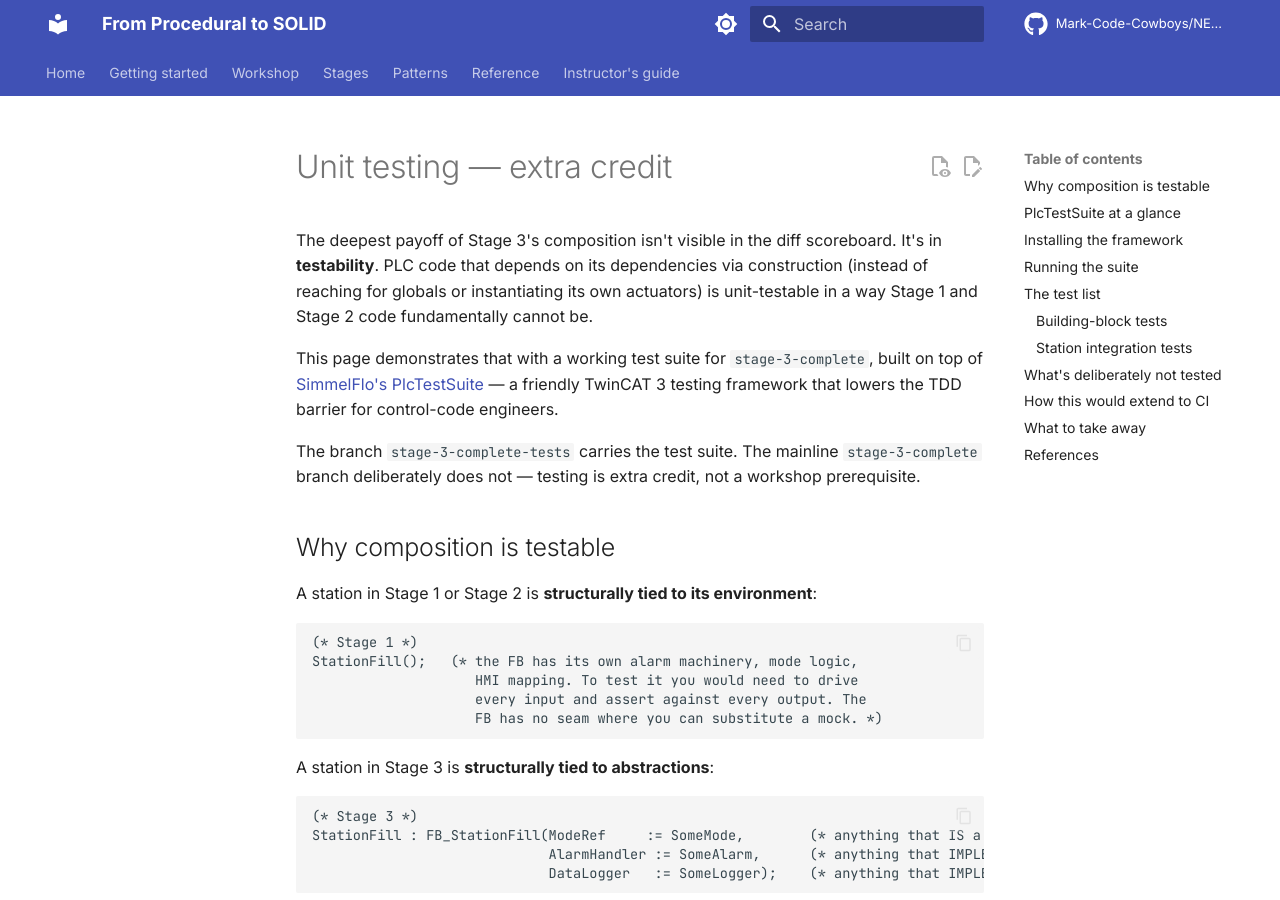
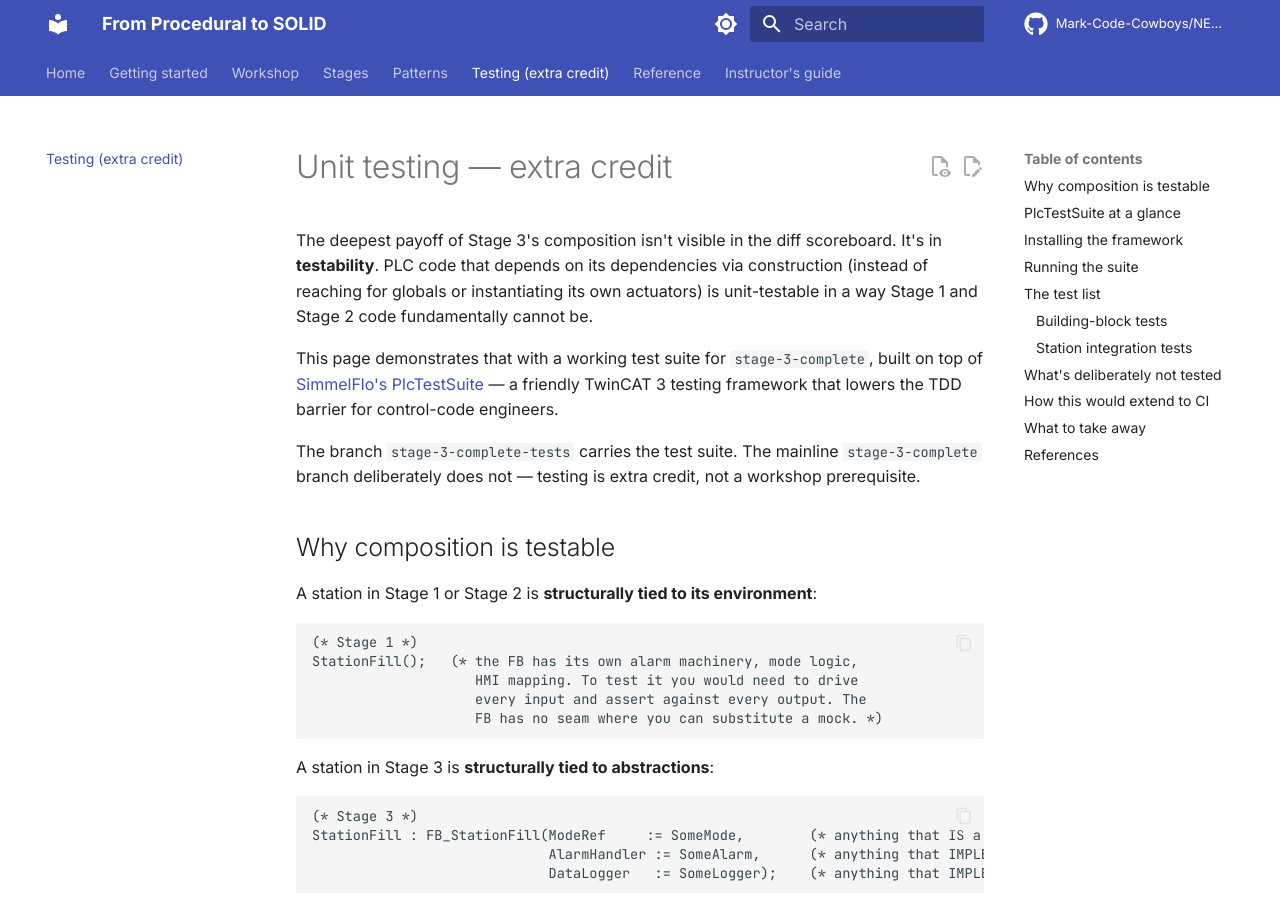
Before and after one commit to Beckhoff-USA-Community/Procedural_To_SOLID, an MkDocs documentation site: the page built from docs/testing.md, in a window 1280 px wide and 900 px high. Built offline with MkDocs 1.6.1 and Material for MkDocs 9.7.7, drawn with Linux system fonts in a browser that asks for light colours; comment, search, counter and statistics services are not loaded.

Commit message:
docs: add testing.md to mkdocs nav
Forgot the nav update in the previous commit. testing.md was committed
but unreachable from the navigation tabs. This patch wires it in.

Co-Authored-By: Claude Opus 4.7 (1M context) <noreply@anthropic.com>

```diff
--- a/mkdocs.yml
+++ b/mkdocs.yml
@@ -97,5 +97,6 @@ nav:
     - Stage 2 — Inheritance: stages/inheritance.md
     - Stage 3 — Composition: stages/composition.md
   - Patterns: patterns.md
+  - Testing (extra credit): testing.md
   - Reference: reference.md
   - Instructor's guide: instructor.md
```
